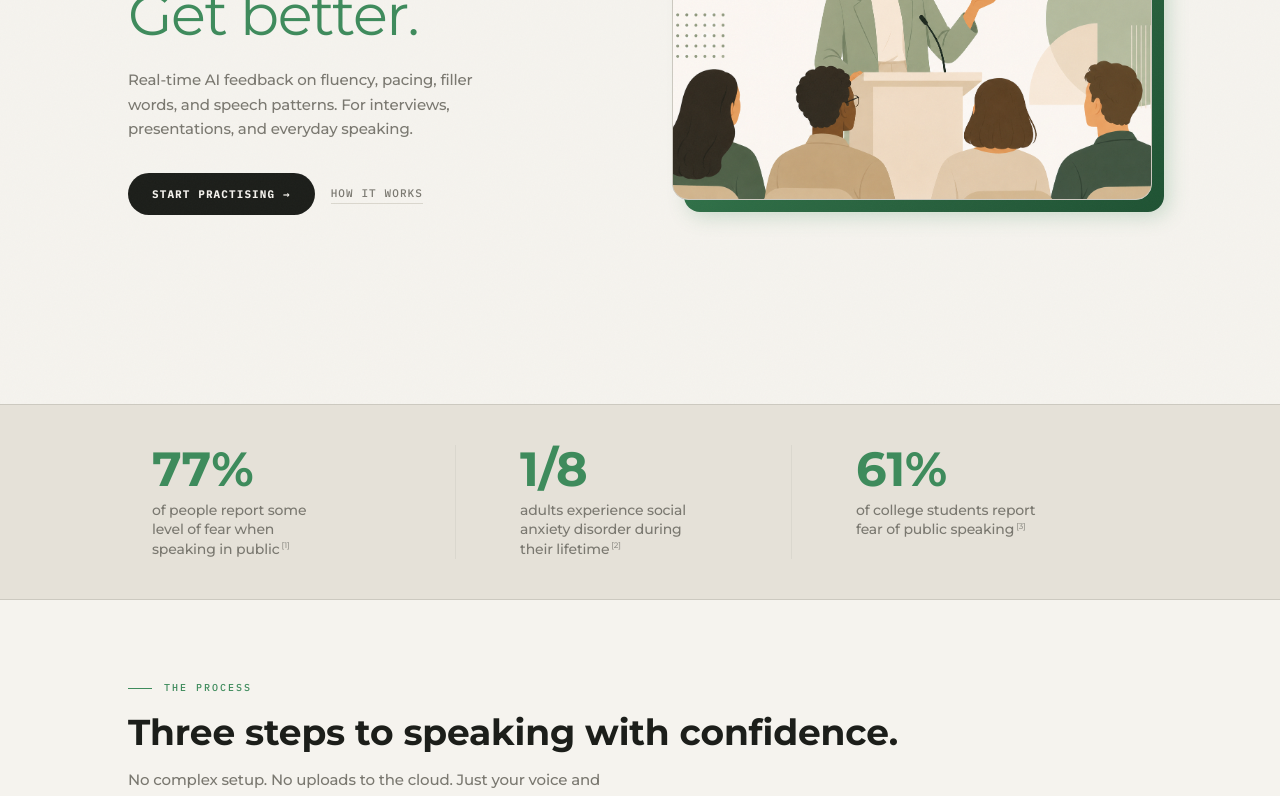
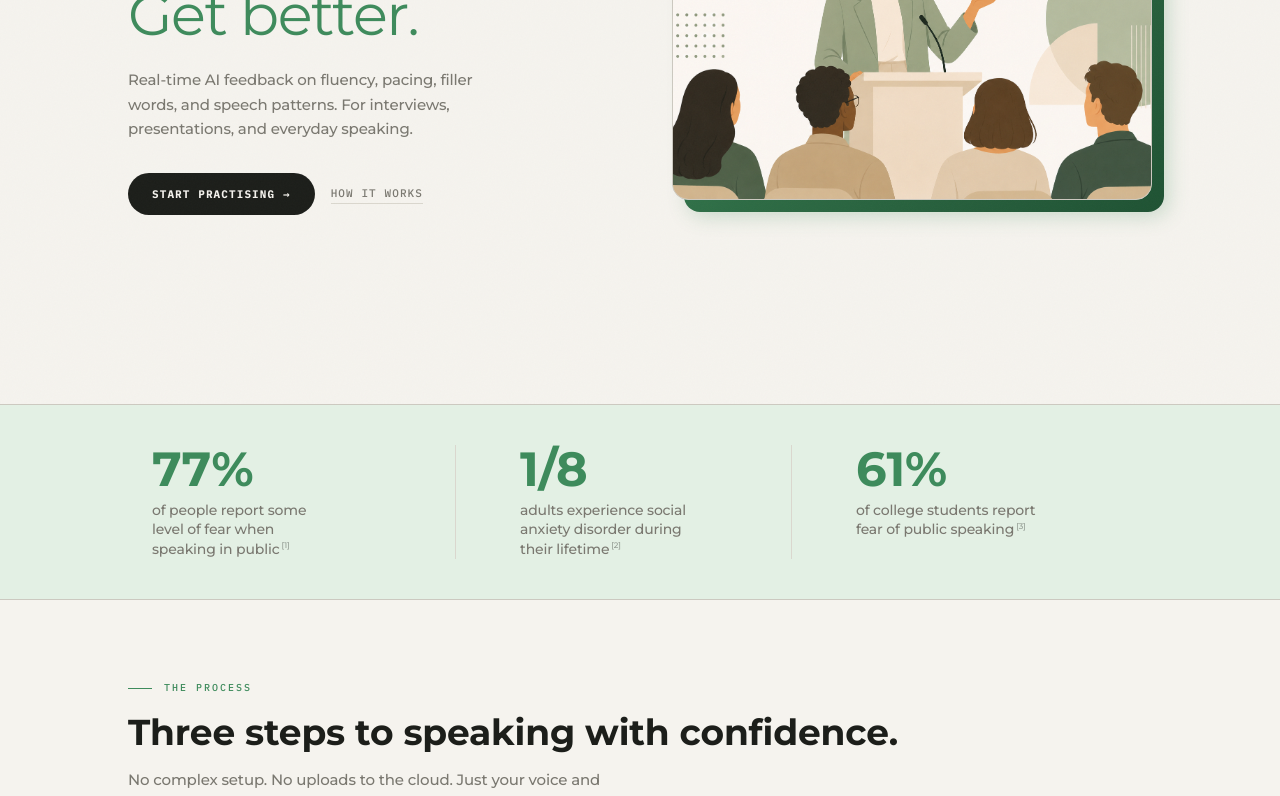
Before and after one commit to arj-co/VoiceScribe, a Next.js app: page / in a window 1280 px wide. Shown: the part 396-1192 px from the top of the page. Built offline with nearby package versions, Linux system fonts and the light colour scheme.

Commit message:
style: change stats bar background to green sage-wash

```diff
--- a/src/app/page.tsx
+++ b/src/app/page.tsx
@@ -128,7 +128,7 @@ export default function Home() {
         {/* ============================================================
             SECTION 2 — STATS BAR
         ============================================================ */}
-        <section className="w-full bg-paper-deep border-y border-rule py-10">
+        <section className="w-full bg-sage-wash border-y border-rule py-10">
           <div className="max-w-5xl mx-auto px-6">
             <div className="grid grid-cols-1 sm:grid-cols-3 gap-8 text-center sm:text-left sm:divide-x divide-rule-light">
               {/* Stat 1 */}
```
